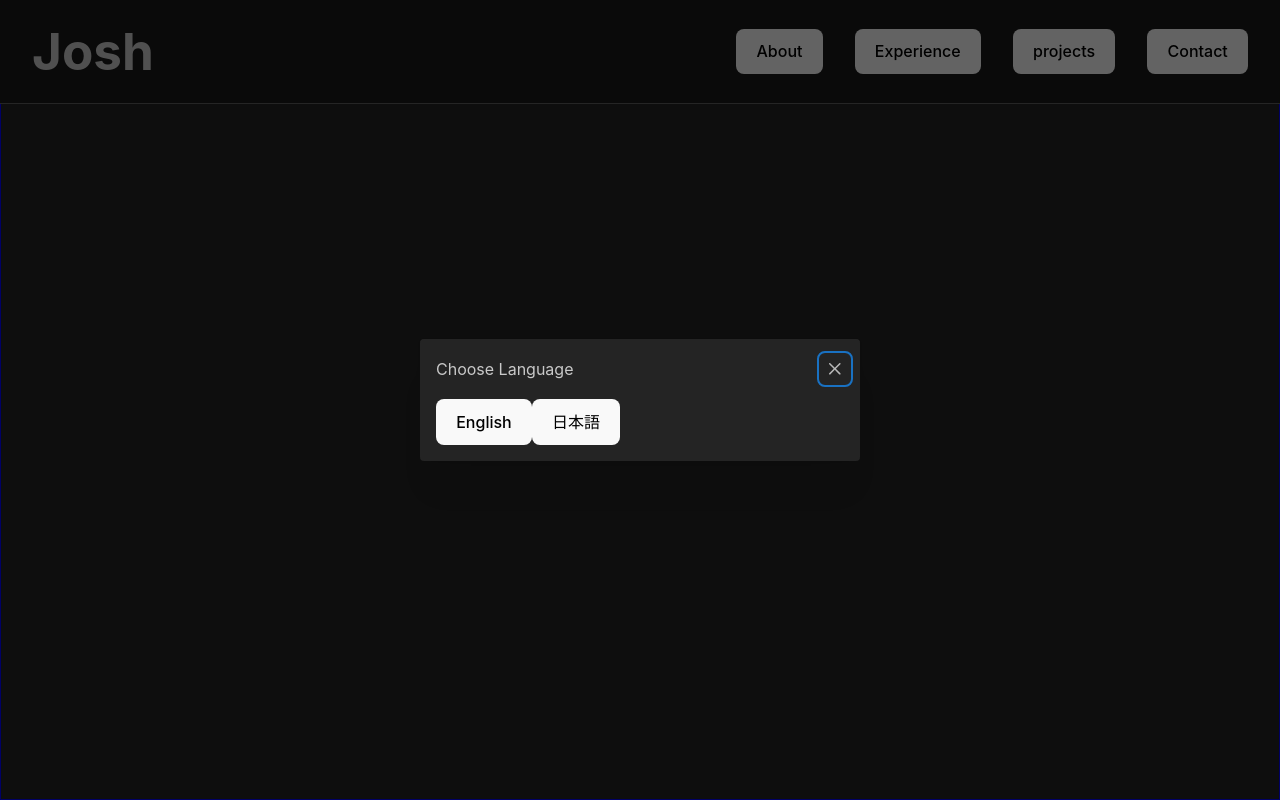
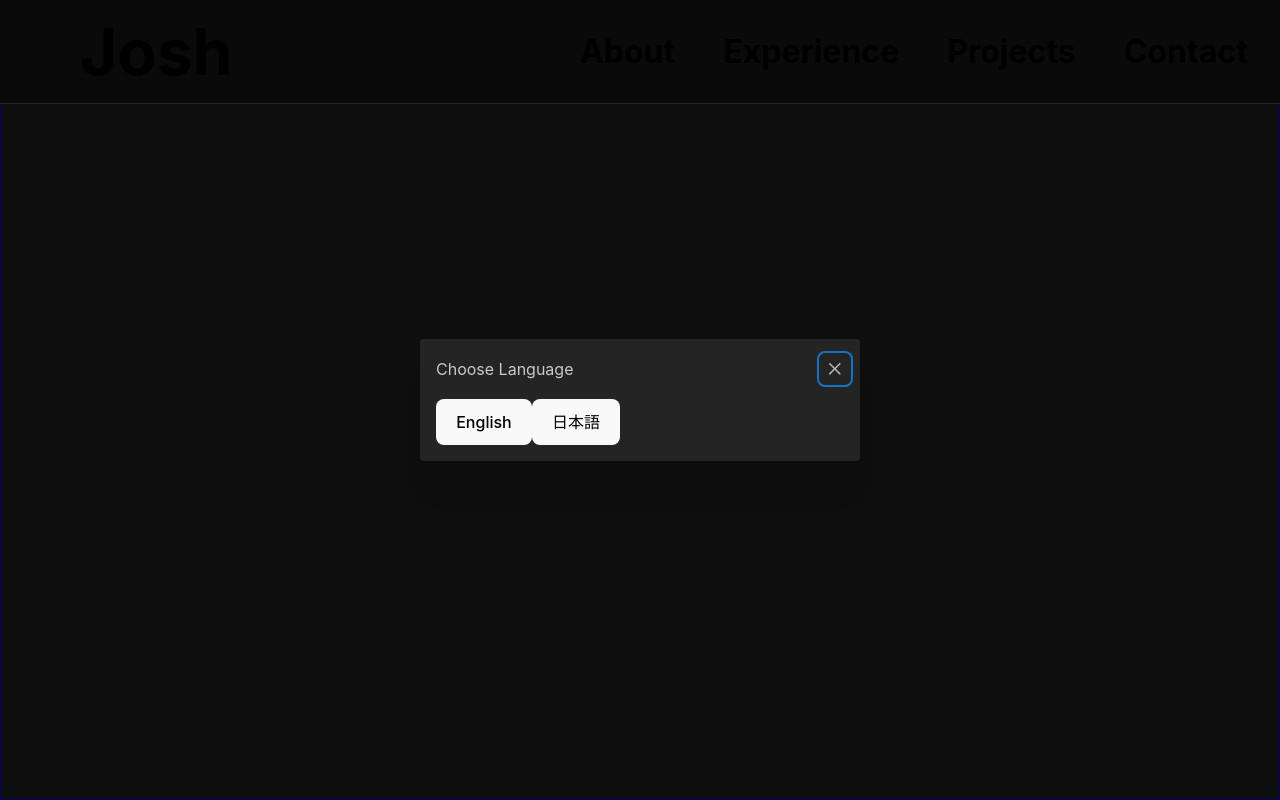
Before and after one commit to Josh-Harrison1600/Personal-Portfolio-V2, a React (Vite) app: page / in a window 1280 px wide. Shown: the top 800 px of the page. Built offline with nearby package versions, Linux system fonts and the light colour scheme.

Commit message:
updated navbar

```diff
--- a/public/locales/en/translation.json
+++ b/public/locales/en/translation.json
@@ -5,7 +5,7 @@
     "experience": "Experience",
     "resume": "Resume",
     "contact": "Contact",
-    "projects": "projects"
+    "projects": "Projects"
   },
   "landing": {
     "greeting": "Hello, I'm Josh"
--- a/src/App.tsx
+++ b/src/App.tsx
@@ -1,5 +1,5 @@
 import "./App.css";
-import { useRef } from "react";
+import { useEffect, useRef, useState } from "react";
 import ChooseLanguage from "./components/ChooseLanguage";
 import Navbar from "./components/Navbar";
 import About from "./pages/About";
@@ -9,6 +9,7 @@ import Landing from "./pages/Landing";
 import Projects from "./pages/Projects";
 
 function App() {
+	const landingRef = useRef<HTMLElement>(null);
 	const aboutRef = useRef<HTMLElement>(null);
 	const experienceRef = useRef<HTMLElement>(null);
 	const projectsRef = useRef<HTMLElement>(null);
@@ -21,9 +22,43 @@ function App() {
 		elementRef.current?.scrollIntoView({ behavior: "smooth" });
 	};
 
+	const [activeSection, setActiveSection] = useState("");
+
+	//Handle the effect for changing navbar color when on the component
+	useEffect(() => {
+		const observerOptions = {
+			root: null,
+			rootMargin: "0px",
+			threshold: 0.3,
+		};
+
+		const observerCallback = (entries: IntersectionObserverEntry[]) => {
+			entries.forEach((entry) => {
+				if (entry.isIntersecting) {
+					setActiveSection(entry.target.id);
+				}
+			});
+		};
+
+		const observer = new IntersectionObserver(
+			observerCallback,
+			observerOptions,
+		);
+
+		const sections = ["landing", "about", "experience", "projects", "contact"];
+		sections.forEach((id) => {
+			const el = document.getElementById(id);
+			if (el) observer.observe(el);
+		});
+
+		return () => observer.disconnect();
+	}, []);
+
 	return (
 		<>
 			<Navbar
+				activeSection={activeSection}
+				onScrollToLanding={() => handleScrollingToSection(landingRef)}
 				onScrollToAbout={() => handleScrollingToSection(aboutRef)}
 				onScrollToExperience={() => handleScrollingToSection(experienceRef)}
 				onScrollToProjects={() => handleScrollingToSection(projectsRef)}
@@ -31,23 +66,27 @@ function App() {
 			/>
 			<ChooseLanguage />
 
-			<section className="landing-section">
+			<section id="landing" ref={landingRef} className="landing-section">
 				<Landing onScrollToAbout={() => handleScrollingToSection(aboutRef)} />
 			</section>
 
-			<section ref={aboutRef} className="about-section">
+			<section id="about" ref={aboutRef} className="about-section">
 				<About />
 			</section>
 
-			<section ref={experienceRef} className="experience-section">
+			<section
+				id="experience"
+				ref={experienceRef}
+				className="experience-section"
+			>
 				<Experience />
 			</section>
 
-			<section ref={projectsRef} className="project-section">
+			<section id="projects" ref={projectsRef} className="project-section">
 				<Projects />
 			</section>
 
-			<section ref={contactRef} className="contact-section">
+			<section id="contact" ref={contactRef} className="contact-section">
 				<Contact />
 			</section>
 		</>
--- a/src/components/Navbar.css
+++ b/src/components/Navbar.css
@@ -14,9 +14,47 @@ nav {
 
 .nav-li {
   display: flex;
-  gap: 2rem;
+  gap: 3rem;
 }
 
-button {
-  gap: 5rem;
+.nav-btn {
+  font-size: 2rem;
+  font-weight: bolder;
+  background: none;
+  outline: none;
+  border: none;
+  margin: 0;
+  padding: 0;
+  transition: all 0.2s ease-in-out;
+
+  &:hover,
+  :focus {
+    outline: none;
+    border: none;
+    color: red;
+  }
 }
+
+/* When the user is on the corresponding part of the webpage */
+.active-link {
+  color: red;
+  font-size: 2.3rem;
+}
+
+.navbar-title {
+  font-size: 4rem;
+  font-weight: bolder;
+  background: none;
+  outline: none;
+  border: none;
+  margin: 0;
+  padding: 0 0 0 3rem;
+  transition: all 0.2s ease-in-out;
+
+  &:hover,
+  :focus {
+    outline: none;
+    border: none;
+    color: red;
+  }
+}
--- a/src/components/Navbar.tsx
+++ b/src/components/Navbar.tsx
@@ -2,36 +2,66 @@ import "./Navbar.css";
 import { useTranslation } from "react-i18next";
 
 export default function Navbar({
+	onScrollToLanding,
 	onScrollToAbout,
 	onScrollToExperience,
 	onScrollToProjects,
 	onScrollToContact,
+	activeSection,
 }: {
+	onScrollToLanding: () => void;
 	onScrollToAbout: () => void;
 	onScrollToExperience: () => void;
 	onScrollToProjects: () => void;
 	onScrollToContact: () => void;
+	activeSection: string;
 }) {
 	const { t } = useTranslation();
+
+	const getClassName = (sectionName: string) => {
+		return activeSection === sectionName ? "active-link" : "";
+	};
 
 	return (
 		<nav>
 			<div className="navbar-left">
-				<h1>{t("navbar.name")}</h1>
+				<button
+					className="navbar-title"
+					type="button"
+					onClick={onScrollToLanding}
+				>
+					{t("navbar.name")}
+				</button>
 			</div>
 			<div className="navbar-right">
 				<ul className="nav-ul">
 					<li className="nav-li">
-						<button type="button" onClick={onScrollToAbout}>
+						<button
+							type="button"
+							className={`nav-btn ${getClassName("about")}`}
+							onClick={onScrollToAbout}
+						>
 							{t("navbar.about")}
 						</button>
-						<button type="button" onClick={onScrollToExperience}>
+						<button
+							type="button"
+							className={`nav-btn ${getClassName("experience")}`}
+							onClick={onScrollToExperience}
+						>
 							{t("navbar.experience")}
 						</button>
-						<button type="button" onClick={onScrollToProjects}>
+						<button
+							type="button"
+							className={`nav-btn ${getClassName("projects")}`}
+							onClick={onScrollToProjects}
+						>
 							{t("navbar.projects")}
 						</button>
-						<button type="button" onClick={onScrollToContact}>
+						<button
+							type="button"
+							className={`nav-btn ${getClassName("contact")}`}
+							onClick={onScrollToContact}
+						>
 							{t("navbar.contact")}
 						</button>
 					</li>
```
